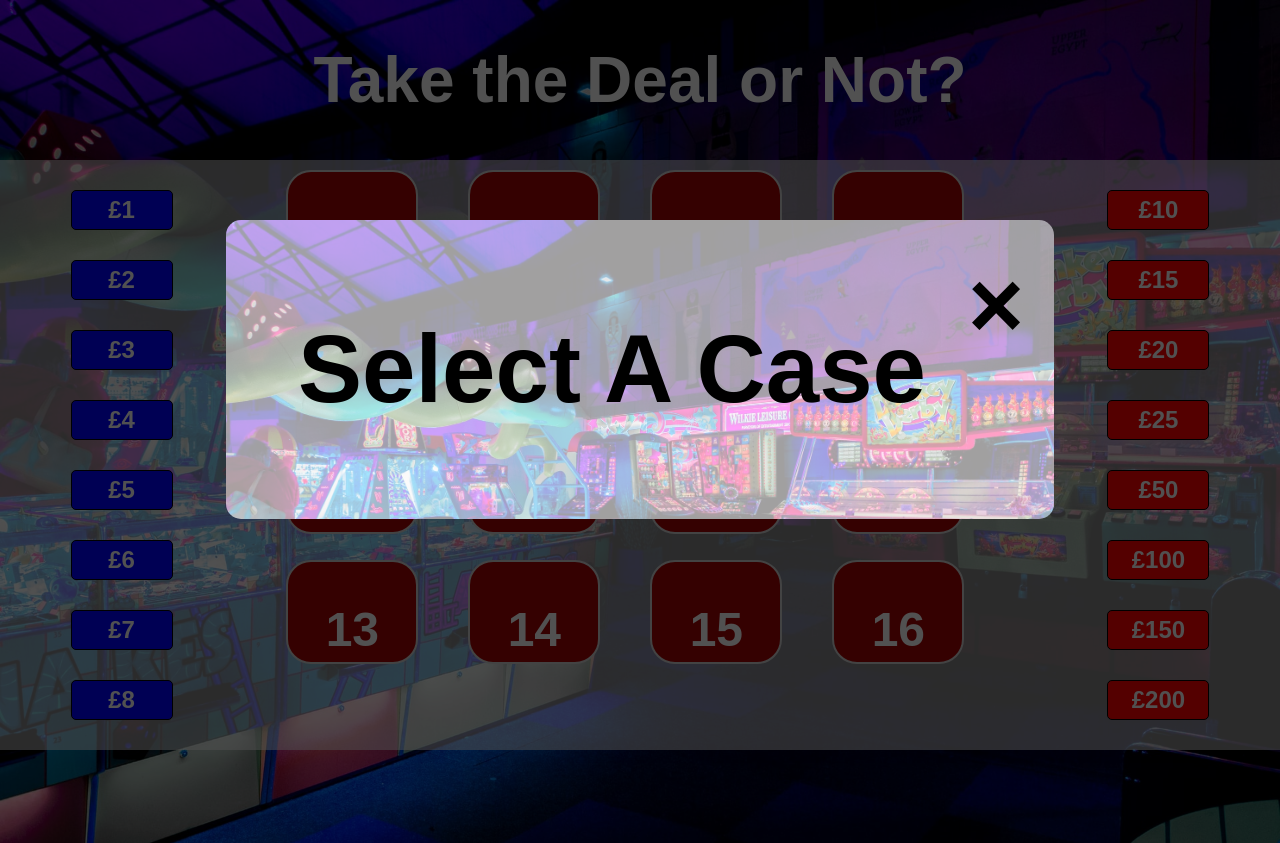
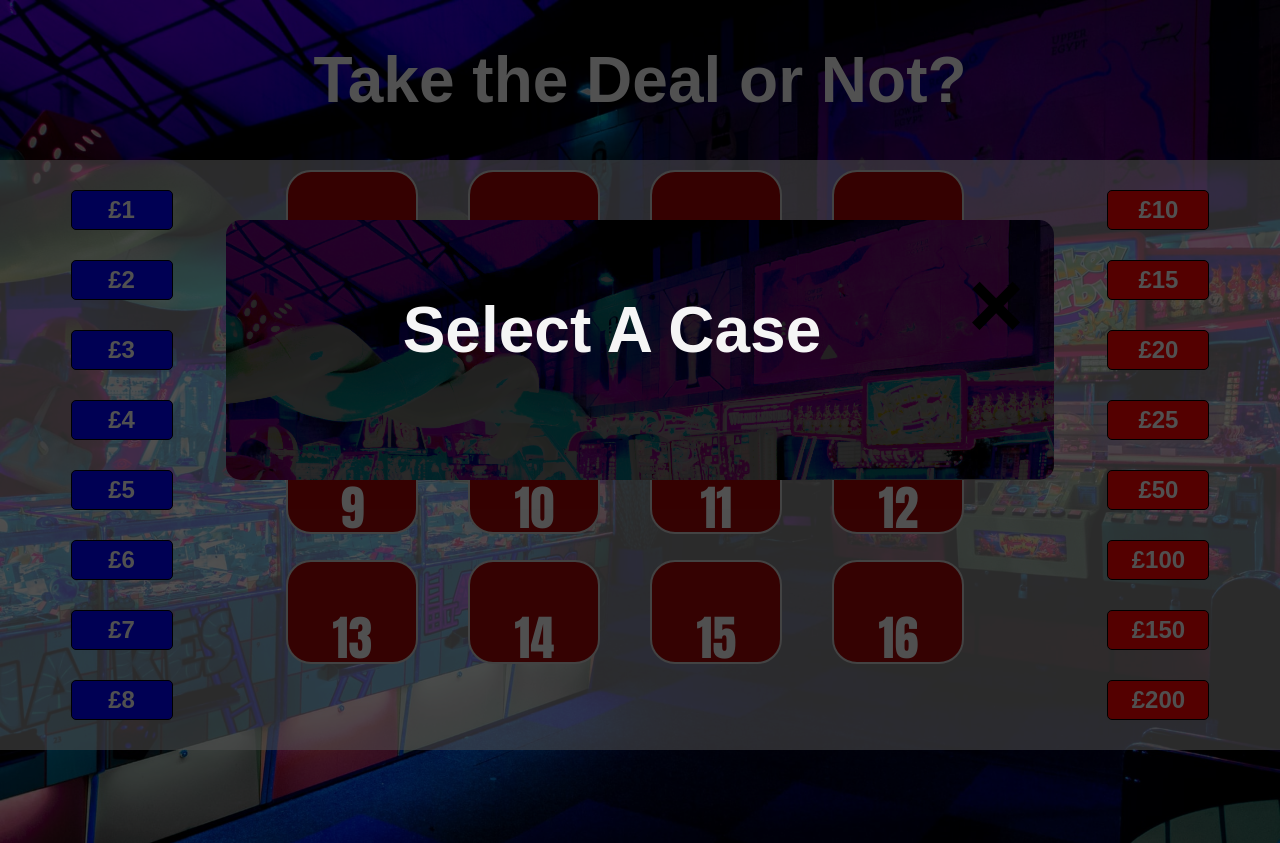
Before and after one commit to JoBov86/deal-or-not, a plain HTML site: page index.html in a window 1280 px wide. Both pictures are taken after a click on the element "START". Drawn offline with Linux system fonts and the light colour scheme.

Commit message:
update font-family

```diff
--- a/styles.css
+++ b/styles.css
@@ -19,7 +19,7 @@ body {
 .modal-body,
 .modal-body2 {
   text-align: center;
-  font-size: 3rem;
+  font-size: 2rem;
 }
 
 p,
@@ -59,7 +59,7 @@ div {
   min-width: 100px;
   width: 10%;
   height: 60px;
-  font-family: fantasy;
+  font-family: Impact, Haettenschweiler, "Arial Narrow Bold", sans-serif;
   font-size: 3rem;
   text-align: center;
   padding-top: 40px;
@@ -111,10 +111,10 @@ div {
 
 .modal-content {
   background-image: url("game-show-bg-img.jpg");
-  background-color: rgba(255, 254, 254, 0.63);
-  background-blend-mode: lighten;
+  background-color: rgba(34, 33, 33, 0.959);
+  background-blend-mode: darken;
   background-size: cover;
-  color: black;
+  color: whitesmoke;
   margin: auto;
   margin-top: 100px;
   min-height: 200px;
```
